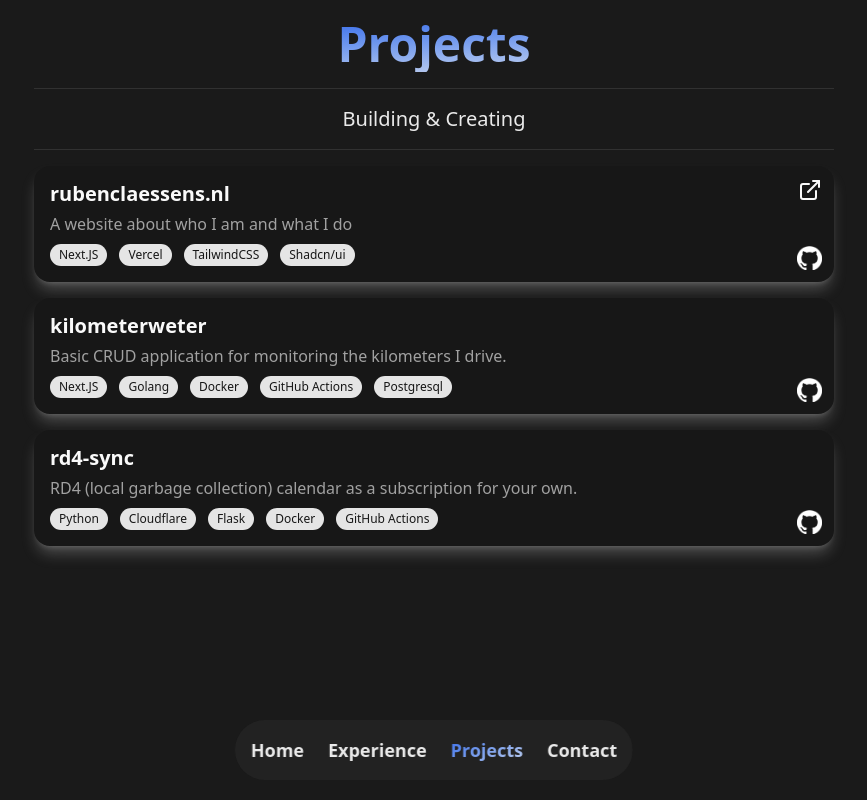
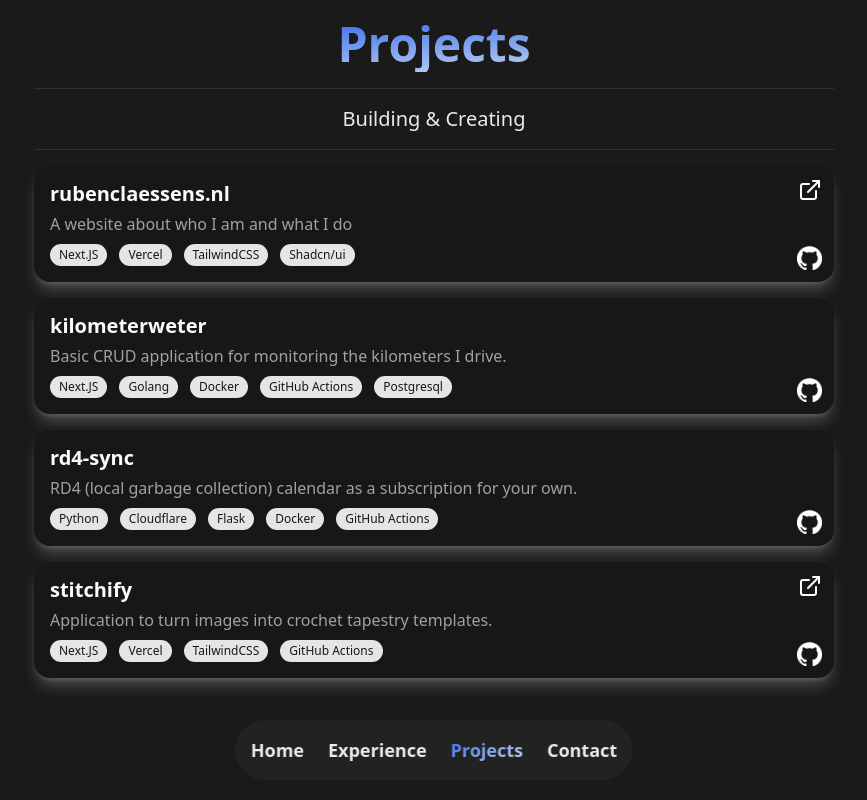
Before and after one commit to DrTuup/portfolio, a Next.js app: page /projects in a window 1280 px wide. Shown: the whole page, without its empty margins (206-1073 px from the left). Built offline with nearby package versions, Linux system fonts and the light colour scheme.

Commit message:
remove mailgun, add new project

```diff
--- a/data.ts
+++ b/data.ts
@@ -106,4 +106,11 @@
     repo: "https://github.com/DrTuup/rd4-sync",
     tags: ["Python", "Cloudflare", "Flask", "Docker", "GitHub Actions"],
   },
+  {
+    title: "stitchify",
+    description: "Application to turn images into crochet tapestry templates.",
+    link: "https://stitchify-nu.vercel.app/",
+    repo: "https://github.com/DrTuup/stitchify",
+    tags: ["Next.JS", "Vercel", "TailwindCSS", "GitHub Actions"],
+  },
 ];
--- a/package.json
+++ b/package.json
@@ -21,7 +21,6 @@
     "embla-carousel-autoplay": "^8.5.2",
     "embla-carousel-react": "^8.5.2",
     "lucide-react": "^0.541.0",
-    "mailgun.js": "^12.0.1",
     "next": "15.5.0",
     "next-themes": "^0.4.6",
     "react": "^19.0.0",
```
Also changed, not shown: 1 other file (tests, documents, lock files or other folders).
